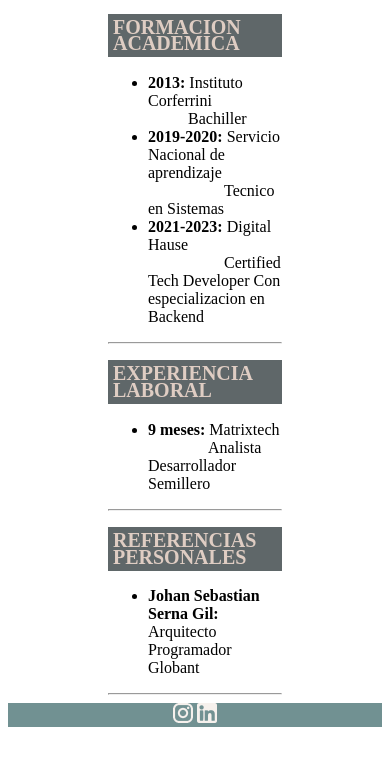
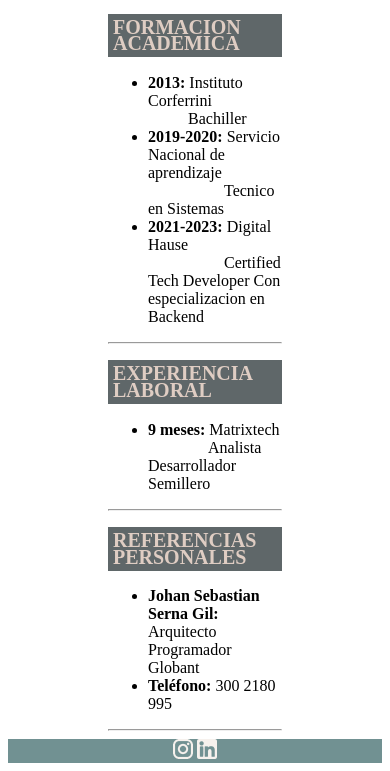
Before and after one commit to Esteban-dev-byte/CV, a plain HTML site: page index.html in a window 390 px wide. Shown: the part 1284-2055 px from the top of the page. Before the commit the page ends 2019 px from the top, so only its background shows below. Drawn offline with Linux system fonts and the light colour scheme.

Commit message:
add phone

```diff
--- a/index.html
+++ b/index.html
@@ -64,6 +64,7 @@
             <h2>REFERENCIAS PERSONALES</h2>
             <ul>
                 <li><span class="noitalic">Johan Sebastian Serna Gil: </span>Arquitecto Programador Globant</li>
+                <li><span class="noitalic">Teléfono: </span>300 2180 995</li>
             </ul>
             <hr>
         </div>
```
